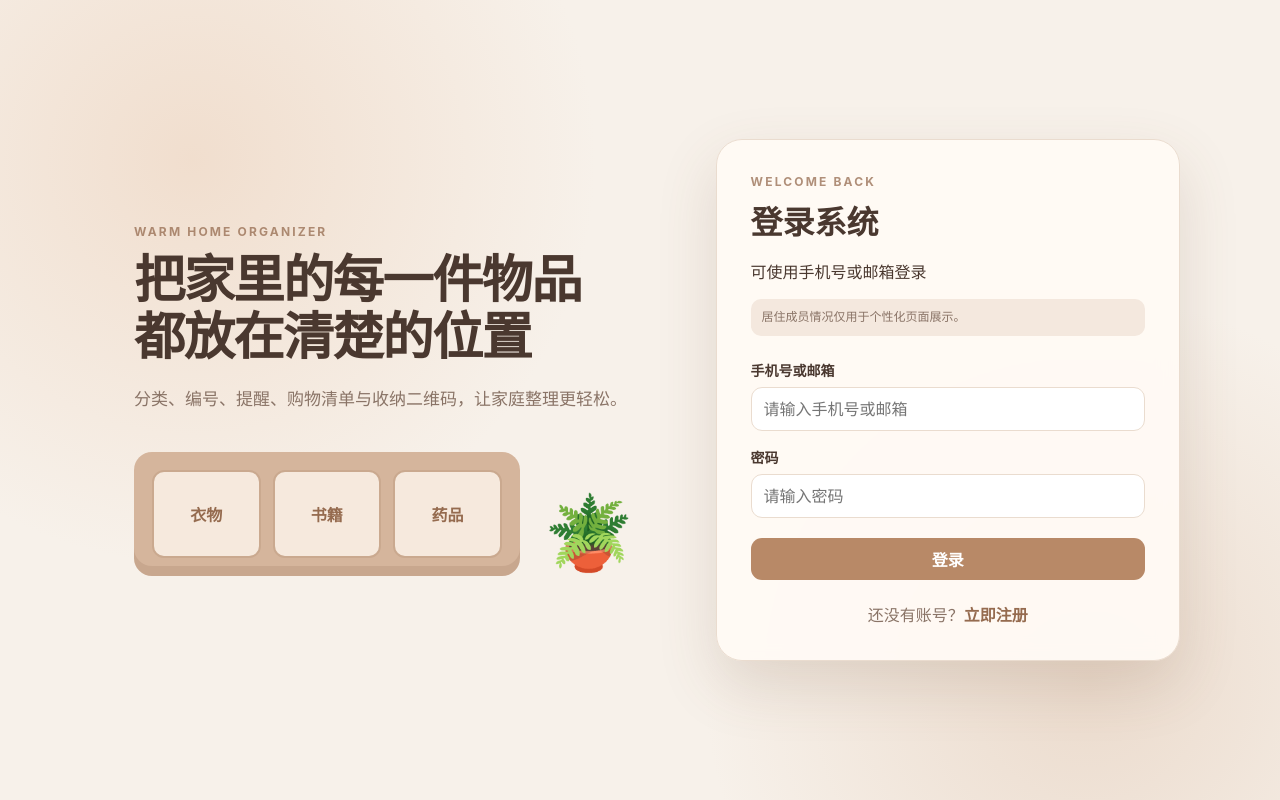
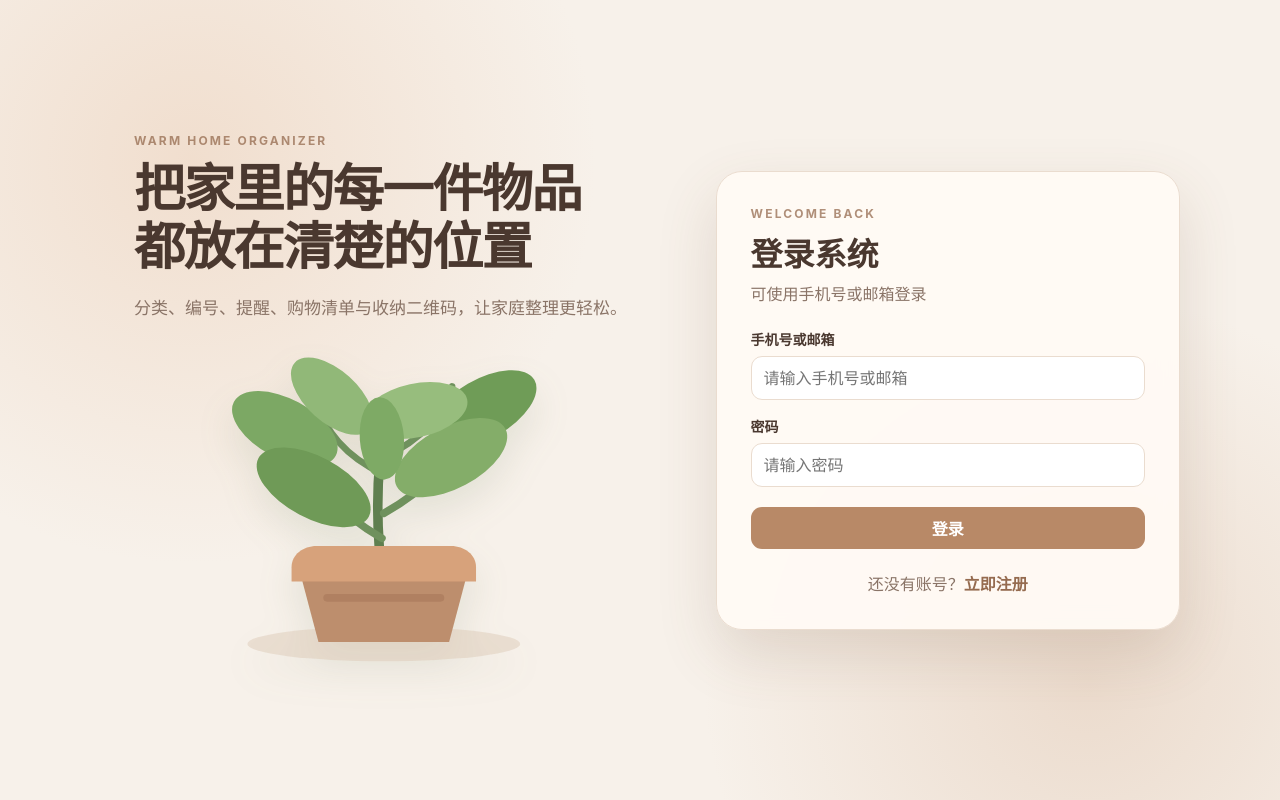
Before and after one commit to fanyifei217-cloud/Shariel_Final_Assignment, a Flask app: page /login in a window 1280 px wide. Run offline with Flask 3, Linux system fonts and the light colour scheme.

Commit message:
Add files via upload

```diff
--- a/templates/form.html
+++ b/templates/form.html
@@ -80,5 +80,6 @@ document.getElementById("category").addEventListener("change", () => {
     document.getElementById("generate-code").click();
 });
 </script>
+<script src="{{ url_for('static', filename='warm-select.js') }}"></script>
 </body>
 </html>
--- a/templates/index.html
+++ b/templates/index.html
@@ -156,5 +156,6 @@
         {% endif %}
     </section>
 </main>
+<script src="{{ url_for('static', filename='warm-select.js') }}"></script>
 </body>
 </html>
--- a/templates/login.html
+++ b/templates/login.html
@@ -12,13 +12,25 @@
         <p class="eyebrow brown">WARM HOME ORGANIZER</p>
         <h1>把家里的每一件物品<br>都放在清楚的位置</h1>
         <p>分类、编号、提醒、购物清单与收纳二维码，让家庭整理更轻松。</p>
-        <div class="home-scene">
-            <div class="shelf">
-                <div class="box">衣物</div>
-                <div class="box">书籍</div>
-                <div class="box">药品</div>
-            </div>
-            <div class="plant">🪴</div>
+        <div class="home-scene plant-scene" aria-hidden="true">
+            <svg class="large-plant-illustration" viewBox="0 0 520 330" role="img" aria-label="绿色植物插画">
+                <ellipse cx="260" cy="306" rx="142" ry="18" fill="#d9c4af" opacity="0.42"/>
+                <path d="M260 250 C252 192 250 134 262 72" fill="none" stroke="#5f7f4f" stroke-width="10" stroke-linecap="round"/>
+                <path d="M258 196 C214 170 183 137 168 99" fill="none" stroke="#6f915d" stroke-width="8" stroke-linecap="round"/>
+                <path d="M260 170 C305 145 337 111 350 73" fill="none" stroke="#6f915d" stroke-width="8" stroke-linecap="round"/>
+                <path d="M259 129 C220 111 198 83 190 54" fill="none" stroke="#6f915d" stroke-width="7" stroke-linecap="round"/>
+                <path d="M261 111 C299 94 323 66 331 38" fill="none" stroke="#6f915d" stroke-width="7" stroke-linecap="round"/>
+                <ellipse cx="157" cy="82" rx="60" ry="31" transform="rotate(28 157 82)" fill="#7ca864"/>
+                <ellipse cx="363" cy="62" rx="62" ry="31" transform="rotate(-30 363 62)" fill="#6f9c57"/>
+                <ellipse cx="206" cy="48" rx="52" ry="27" transform="rotate(42 206 48)" fill="#91b878"/>
+                <ellipse cx="330" cy="112" rx="64" ry="32" transform="rotate(-28 330 112)" fill="#84ad69"/>
+                <ellipse cx="187" cy="143" rx="65" ry="32" transform="rotate(28 187 143)" fill="#6f9a57"/>
+                <ellipse cx="293" cy="63" rx="55" ry="28" transform="rotate(-12 293 63)" fill="#97bd7d"/>
+                <ellipse cx="258" cy="92" rx="43" ry="23" transform="rotate(86 258 92)" fill="#7eaa65"/>
+                <path d="M174 236 H346 L328 304 H192 Z" fill="#bd8e6d"/>
+                <path d="M164 226 C164 213 176 204 190 204 H330 C344 204 356 213 356 226 V241 H164 Z" fill="#d7a27b"/>
+                <path d="M201 258 H319" stroke="#a67658" stroke-width="8" stroke-linecap="round" opacity="0.55"/>
+            </svg>
         </div>
     </section>
 
@@ -27,7 +39,6 @@
             <p class="eyebrow brown">WELCOME BACK</p>
             <h2>登录系统</h2>
             <p>可使用手机号或邮箱登录</p>
-            <p class="privacy-note login-note">居住成员情况仅用于个性化页面展示。</p>
         </div>
 
         {% with messages = get_flashed_messages(with_categories=true) %}
```
Also changed, not shown: templates/register.html (+18 -7 lines).
